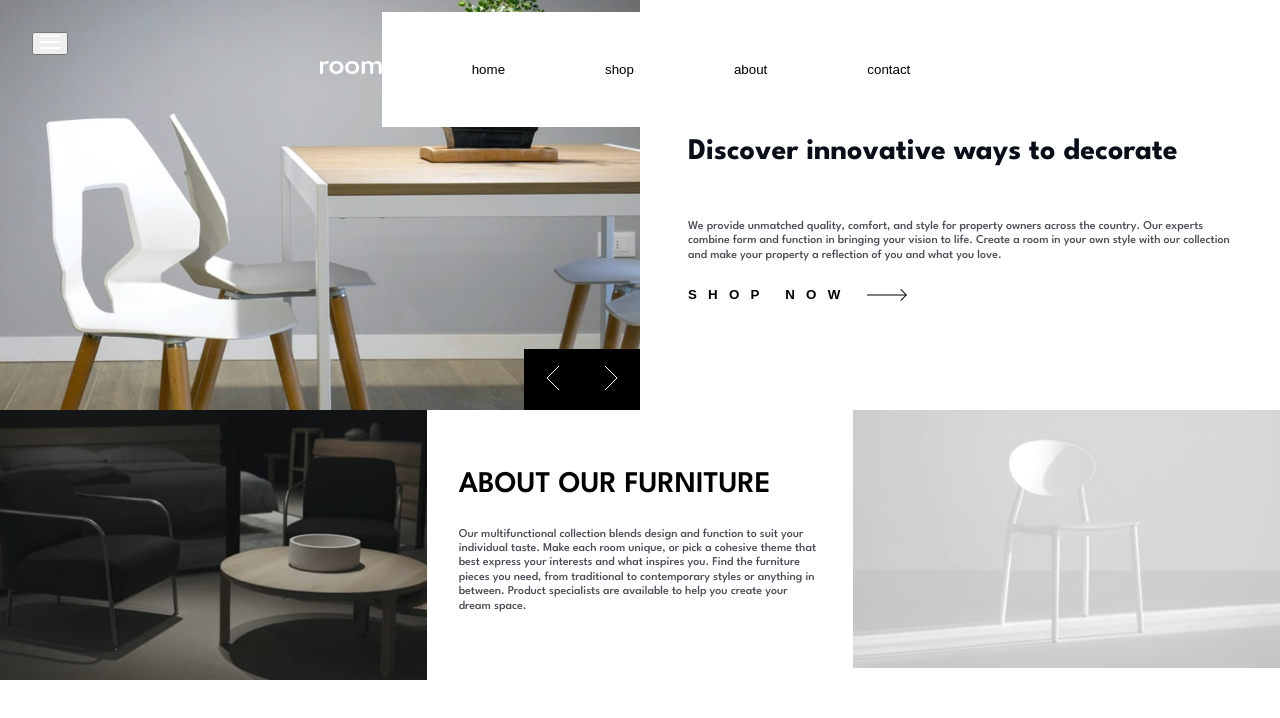
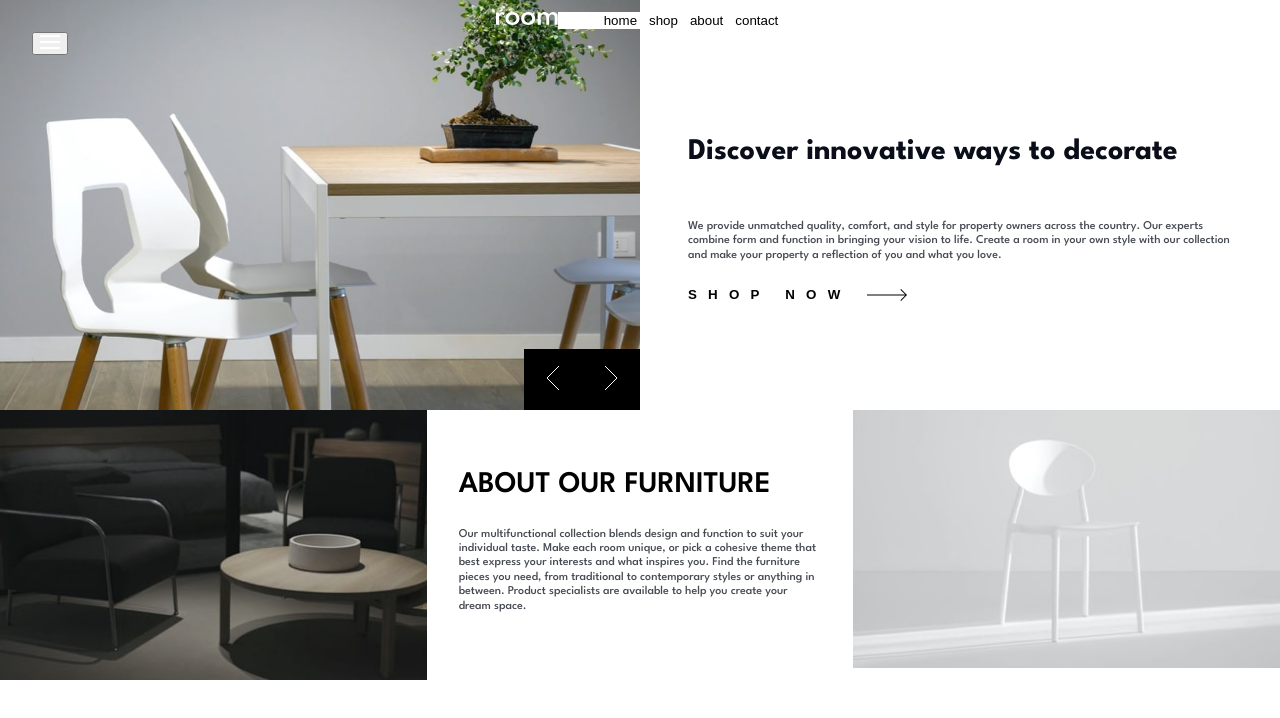
Before and after one commit to Kenta-Asakura/room-homepage, a React (Create React App) app: page / in a window 1280 px wide. Shown: the top 718 px of the page. Built offline with nearby package versions, Linux system fonts and the light colour scheme.

Commit message:
header white space on right issue solved

```diff
--- a/src/components/styles/Header.styled.js
+++ b/src/components/styles/Header.styled.js
@@ -4,15 +4,11 @@ export const HeaderContainer = styled.header`
   width: 100%;
   position: absolute;
   z-index: 10;
-  // width: 100%;
+  width: 100%;
   display: flex;
   align-items: center;
   justify-content: center;
   flex-wrap: wrap;
-
-    & img {
-
-    }
 `;
 
 export const HamburgerMenu = styled.div`
@@ -41,7 +37,7 @@ export const Nav = styled.nav`
         button {
           color: black;
           background-color: transparent;
-          padding: 50px;
+          // padding: 50px;
           border: none;
         }
       }
```
